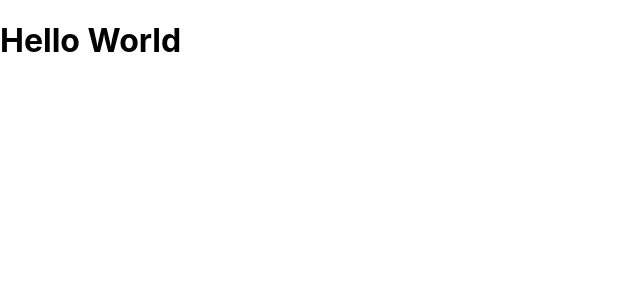
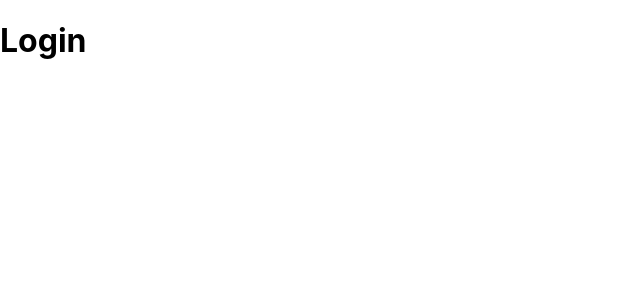
Before and after one commit to joshuaeup-rv/R2H-Blog-App, a React (Create React App) app: page /account in a window 1280 px wide. Shown: the top 300 px of the page, without its empty margins (0-640 px from the left). Built offline with nearby package versions, Linux system fonts and the light colour scheme.

Commit message:
feat: Added pages folder structure

```diff
--- a/src/main/js/App.js
+++ b/src/main/js/App.js
@@ -1,10 +1,22 @@
 import "./App.css";
+import { BrowserRouter as Router, Routes, Route } from "react-router-dom";
+
+// Pages
+import Home from "./pages/Home/Home";
+import Login from "./pages/login/login";
+import NewStory from "./pages/new_story/new_story";
 
 function App() {
   return (
-    <div className="App">
-      <h1>Hello World</h1>
-    </div>
+    <Router>
+      <div className="App">
+        <Routes>
+          <Route exact path="/" element={<Home />}></Route>
+          <Route exact path="/account" element={<Login />}></Route>
+          <Route exact path="/new-story" element={<NewStory />}></Route>
+        </Routes>
+      </div>
+    </Router>
   );
 }
 
--- /dev/null
+++ b/src/main/js/pages/Home/Home.js
@@ -0,0 +1,11 @@
+import React from "react";
+
+const Home = () => {
+  return (
+    <>
+      <h1>Home</h1>
+    </>
+  );
+};
+
+export default Home;
--- /dev/null
+++ b/src/main/js/pages/login/login.js
@@ -0,0 +1,11 @@
+import React from "react";
+
+const Login = () => {
+  return (
+    <>
+      <h1>Login</h1>
+    </>
+  );
+};
+
+export default Login;
--- /dev/null
+++ b/src/main/js/pages/new_story/new_story.js
@@ -0,0 +1,11 @@
+import React from "react";
+
+const NewStory = () => {
+  return (
+    <>
+      <h1>New Story</h1>
+    </>
+  );
+};
+
+export default NewStory;
```
